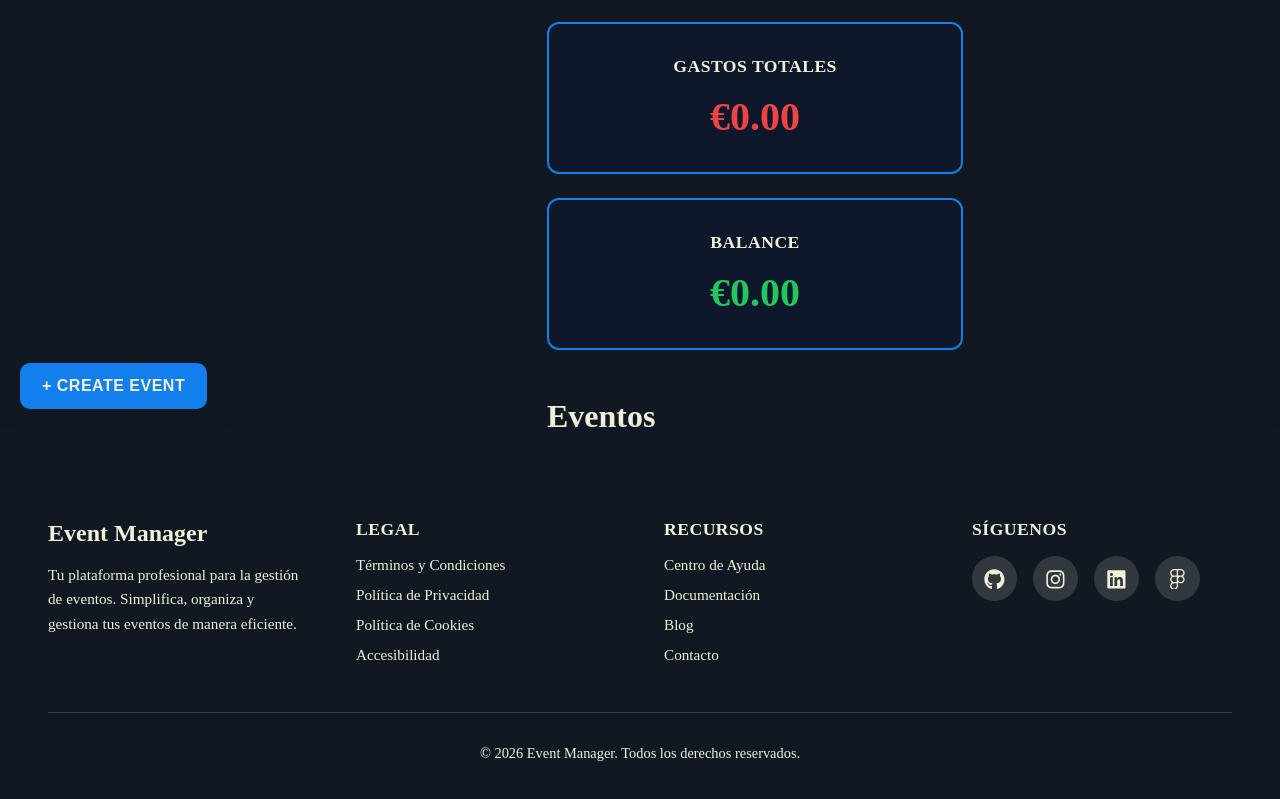
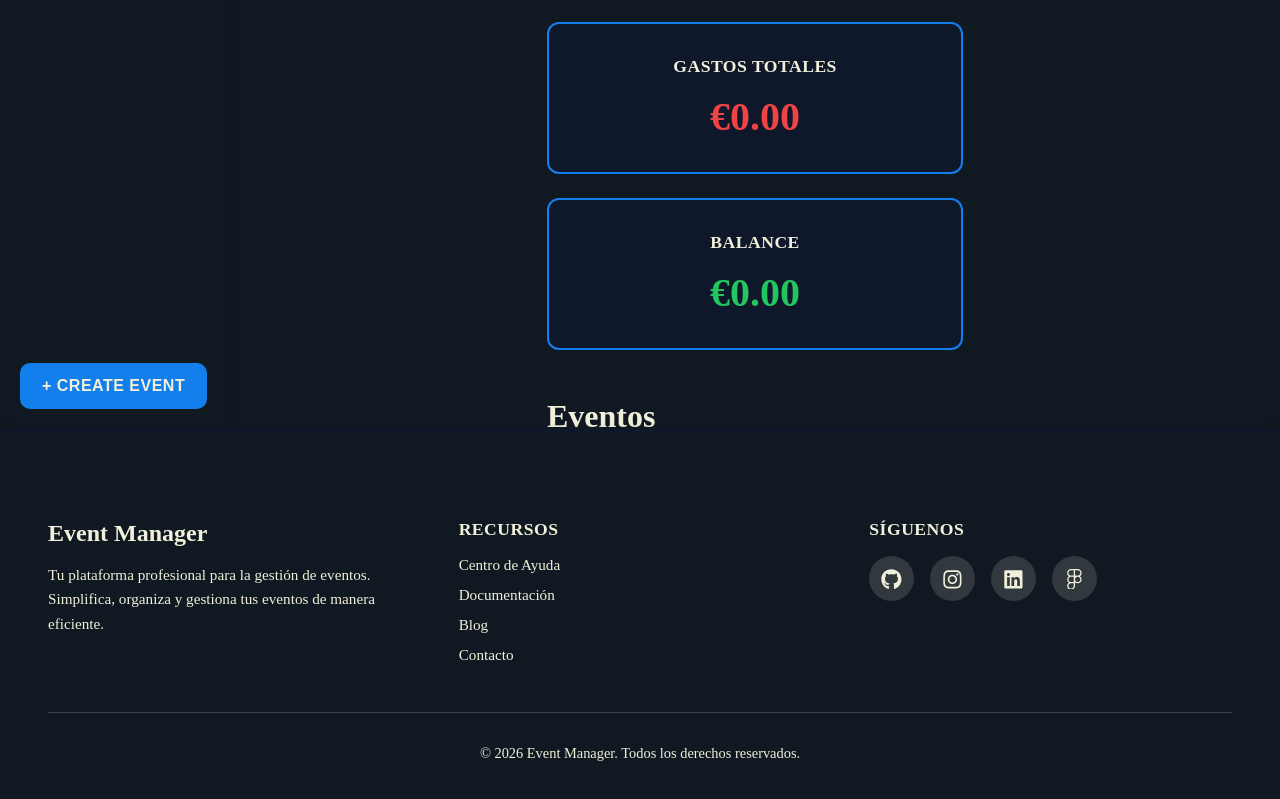
Before and after one commit to neocanario/event-manager, a React (Vite) app: page /finances in a window 1280 px wide. Shown: the part 371-1170 px from the top of the page. Built offline with nearby package versions, Linux system fonts and the light colour scheme.

Commit message:
quitado parte de politicas y cambiando el readme

```diff
--- a/src/App.jsx
+++ b/src/App.jsx
@@ -6,9 +6,6 @@ import { Sidebar } from './components/sidebar/Sidebar';
 import { Home } from './pages/home/Home';
 import { Events } from './pages/events/Events';
 import { Finances } from './pages/finances/Finances';
-import { TermsConditions } from './pages/legal/TermsConditions';
-import { PrivacyPolicy } from './pages/legal/PrivacyPolicy';
-import { CookiesPolicy } from './pages/legal/CookiesPolicy';
 import { Footer } from './components/footer/Footer';
 import { EventProvider } from './context/EventContext';
 
@@ -32,9 +29,6 @@ function App() {
             <Route path="/home" element={<Home />} />
             <Route path="/events" element={<Events />} />
             <Route path="/finances" element={<Finances />} />
-            <Route path="/terms" element={<TermsConditions />} />
-            <Route path="/privacy" element={<PrivacyPolicy />} />
-            <Route path="/cookies" element={<CookiesPolicy />} />
           </Routes>
 
         </div>
--- a/src/components/footer/Footer.jsx
+++ b/src/components/footer/Footer.jsx
@@ -13,16 +13,6 @@ export function Footer() {
                             Tu plataforma profesional para la gestión de eventos.
                             Simplifica, organiza y gestiona tus eventos de manera eficiente.
                         </p>
-                    </div>
-
-                    <div className="footer-section">
-                        <h4 className="footer-heading">Legal</h4>
-                        <ul className="footer-links">
-                            <li><Link to="/terms">Términos y Condiciones</Link></li>
-                            <li><Link to="/privacy">Política de Privacidad</Link></li>
-                            <li><Link to="/cookies">Política de Cookies</Link></li>
-                            <li><a href="#accesibilidad">Accesibilidad</a></li>
-                        </ul>
                     </div>
 
                     <div className="footer-section">
```
